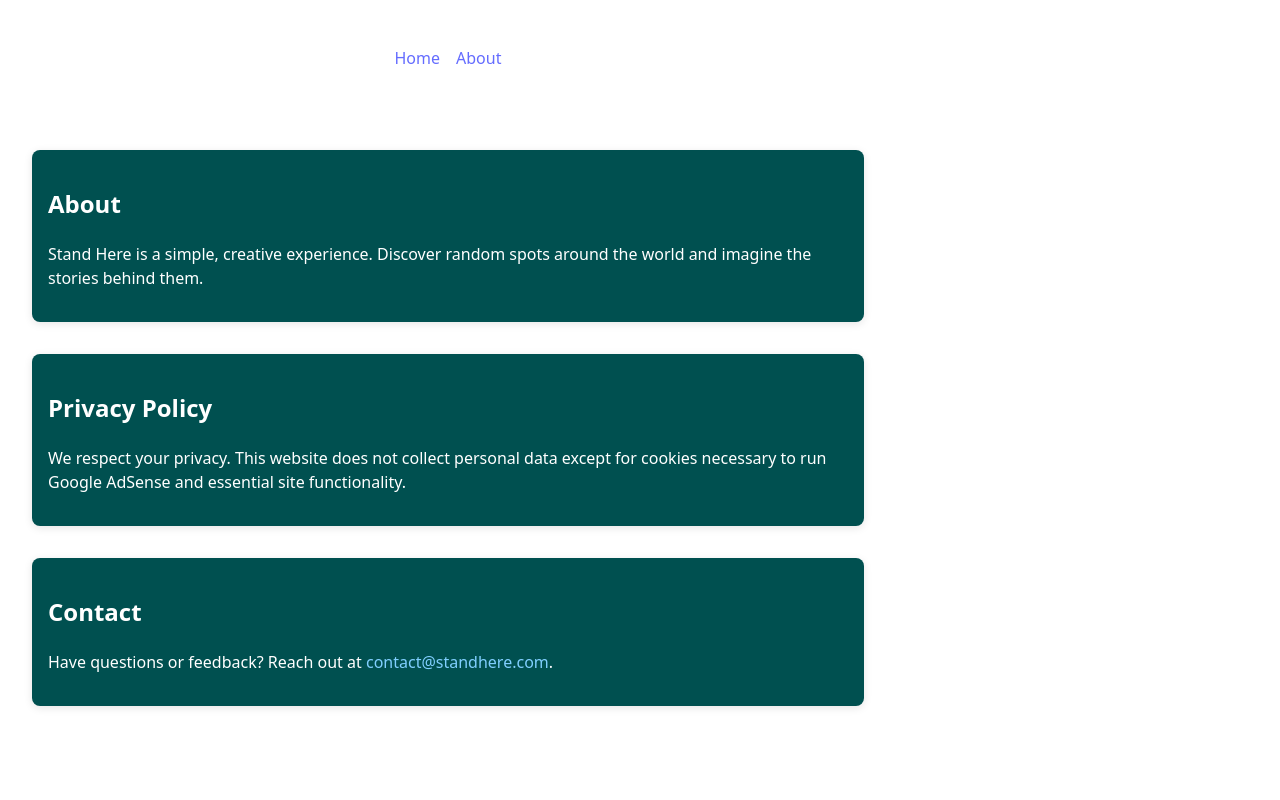
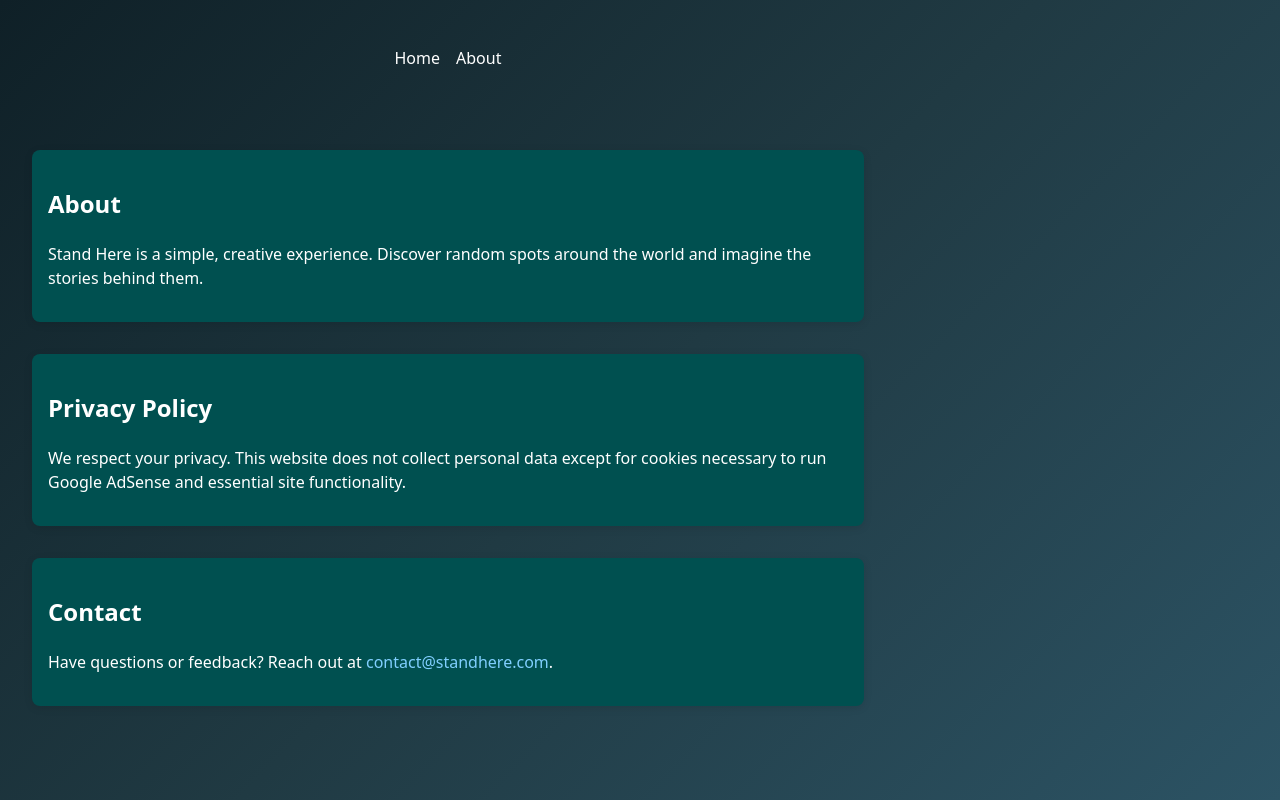
Before and after one commit to Stand-Here/standhere, a React (Vite) app: page /about in a window 1280 px wide. Built offline with nearby package versions, Linux system fonts and the light colour scheme.

Commit message:
fixed emojis up

```diff
--- a/src/App.jsx
+++ b/src/App.jsx
@@ -10,18 +10,23 @@
   return (
     <Router>
       {/* navigation bar */}
-      <nav
+    <nav
   style={{
     padding: "1rem",
     display: "flex",
     justifyContent: "center",
     gap: "1rem",
+    backgroundColor: "transparent", // optional
   }}
 >
-  <Link to="/">Home</Link>
-  <Link to="/about">About</Link>
+  <Link to="/" style={{ color: "#FFFFFF", textDecoration: "none" }}>
+    Home
+  </Link>
+  <Link to="/about" style={{ color: "#FFFFFF", textDecoration: "none" }}>
+    About
+  </Link>
+</nav>
 
-</nav>
 
       {/* Route definitions */}
       <Routes>
--- a/src/pages/about.jsx
+++ b/src/pages/about.jsx
@@ -1,5 +1,5 @@
 import React from "react";
-
+{/* WE HAVE TO CHANE EVERYTHING IN HERE */}
 export default function About({ isDarkMode = true }) {
   const textColor = isDarkMode ? "#fff" : "#000";
   const cardColor = isDarkMode ? "#005050" : "#FFFFFF";
@@ -17,7 +17,27 @@
     lineHeight: "1.5",
   };
 
+  const bgGradient = isDarkMode
+    ? "linear-gradient(135deg, #0F2027 0%, #203A43 50%, #2C5364 100%)"
+    : "linear-gradient(135deg, #EAF2F8 0%, #FFFFFF 100%)";
   return (
+     <div>
+      {/* Background gradient layer */}
+      <div
+        style={{
+          position: "fixed",
+          top: 0,
+          left: 0,
+          right: 0,
+          bottom: 0,
+          zIndex: -1,
+          background: bgGradient,
+          backgroundSize: "cover",
+          backgroundPosition: "center",
+          transition: "background 0.5s ease",
+        }}
+      />
+
       <div style={{ padding: "2rem" }}>
         <section style={sectionStyle}>
           <h2>About</h2>
@@ -38,7 +58,7 @@
 
         <section style={sectionStyle}>
           <h2>Contact</h2>
-        <p>
+          <p> {/* change this up*/}
             Have questions or feedback? Reach out at{" "}
             <a
               href="mailto:contact@standhere.com"
@@ -50,5 +70,6 @@
           </p>
         </section>
       </div>
+    </div>
   );
 }
--- a/src/pages/home.jsx
+++ b/src/pages/home.jsx
@@ -32,13 +32,16 @@
   cursor: "pointer",
 };
 
-function countryCodeToEmoji(code) {
-  return code
+function countryCodeToTwemojiUrl(code) {
+  const base = "https://twemoji.maxcdn.com/v/latest/svg/";
+  const hex = code
     .toUpperCase()
-    .replace(/./g, (char) =>
-      String.fromCodePoint(0x1f1e6 + char.charCodeAt(0) - 65)
-    );
+    .split("")
+    .map(c => (0x1f1e6 + c.charCodeAt(0) - 65).toString(16))
+    .join("-");
+  return `${base}${hex}.svg`;
 }
+
 
 function getRandomCoordinate() {
   const idx = Math.floor(Math.random() * roadCoordinates.length);
@@ -194,9 +197,31 @@
       }}
     />
 
-      {/* Header with anchors */}
-      <header>
-        <h1>🌍 Stand Here.</h1>
+    {/* Header with flex-centered emoji + text */}
+    <header
+      style={{
+        display: "flex",
+        justifyContent: "center",
+        alignItems: "center",
+        paddingTop: "2rem",
+        paddingBottom: "1rem",
+      }}
+    >
+      <h1
+        style={{
+          display: "inline-flex",
+          alignItems: "center",
+          gap: "0.5rem",
+          fontSize: "2.5rem",
+          fontWeight: "bold",
+          color: textColor,
+        }}
+      >
+        <span role="img" aria-label="globe" style={{ fontSize: "2.5rem" }}>
+          🌍
+        </span>
+        Stand Here.
+      </h1>
     </header>
 
     {/* Main Content */}
@@ -212,24 +237,26 @@
         textAlign: "center",
       }}
     >
-        {/* Unified block: coordinates/location + "You brought" card */}
+      {/* Coordinates & "You brought" block */}
       <div
         style={{
           display: "flex",
+          flexWrap: "wrap",
           justifyContent: "center",
-            alignItems: "flex-start",
+          alignItems: "center",
           gap: "2rem",
           maxWidth: "700px",
-            margin: "0 auto 1.5rem",
+          marginBottom: "1.5rem",
           width: "100%",
         }}
       >
-          {/* Coordinates & location */}
+        {/* Coordinates + Location */}
         <div
           style={{
             textAlign: "center",
             minWidth: 200,
             color: textSecondaryColor,
+            flex: "1 1 250px",
           }}
         >
           <p>
@@ -242,12 +269,15 @@
             Location: <strong>{country}</strong>
           </p>
 
-            {/* flag emoji */}
           {countryCode && (
-              <p style={{ fontSize: "2rem", marginTop: "0.5rem" }}>
-                {countryCodeToEmoji(countryCode)}
-              </p>
+  <img
+    src={countryCodeToTwemojiUrl(countryCode)}
+    alt={`${countryCode} flag`}
+    style={{ width: "5rem", height: "5rem", marginTop: "0.5rem" }}
+  />
 )}
+
+
         </div>
 
         {/* You brought card */}
@@ -260,6 +290,7 @@
             color: textColor,
             minWidth: 280,
             textAlign: "center",
+            flex: "1 1 280px",
           }}
         >
           <h3>You brought:</h3>
@@ -323,6 +354,7 @@
           justifyContent: "center",
           gap: "1rem",
           marginBottom: "1rem",
+          flexWrap: "wrap",
         }}
       >
         <button onClick={handleNewPlace} style={btnStyle}>
@@ -358,4 +390,5 @@
     </footer>
   </>
 );
+
 }
```
Lines whose indentation alone changed are shown as unchanged.
